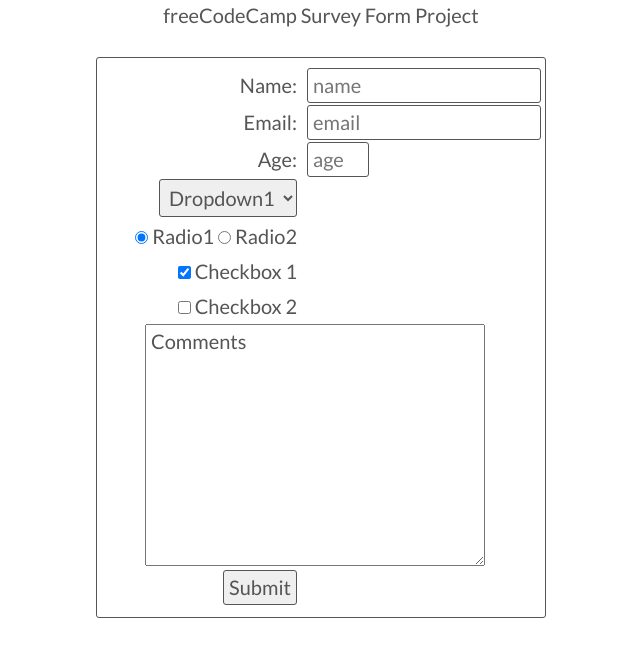
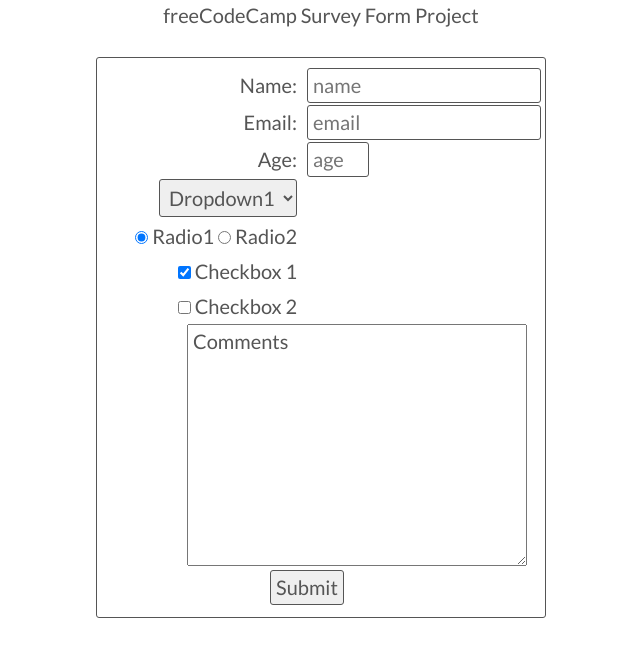
Before and after one commit to ryanWadeDevelopment/survey-form, a plain HTML site: page index.html in a window 1280 px wide. Shown: the part 99-756 px from the top of the page, without its empty margins (319-959 px from the left). Drawn offline with Linux system fonts and the light colour scheme.

Commit message:
Centered submit button

```diff
--- a/index.html
+++ b/index.html
@@ -81,13 +81,13 @@
           <label for="checkbox2">Checkbox 2</label>
         </div>
         <div class="col2"></div>
-        <div class="col1 colcomment">
+        <div class="col3 colcomment">
           <textarea name="textarea" id="textarea" cols="30" rows="10">
 Comments</textarea
           >
         </div>
-        <div class="col2"></div>
-        <div class="col1">
+
+        <div class="col3">
           <button id="submit" type="submit">Submit</button>
         </div>
       </form>
--- a/styles.css
+++ b/styles.css
@@ -78,3 +78,8 @@
   margin-left: 20%;
   margin-right: 20%;
 }
+
+.col3 {
+  grid-column: 1/3;
+  text-align: center;
+}
```
